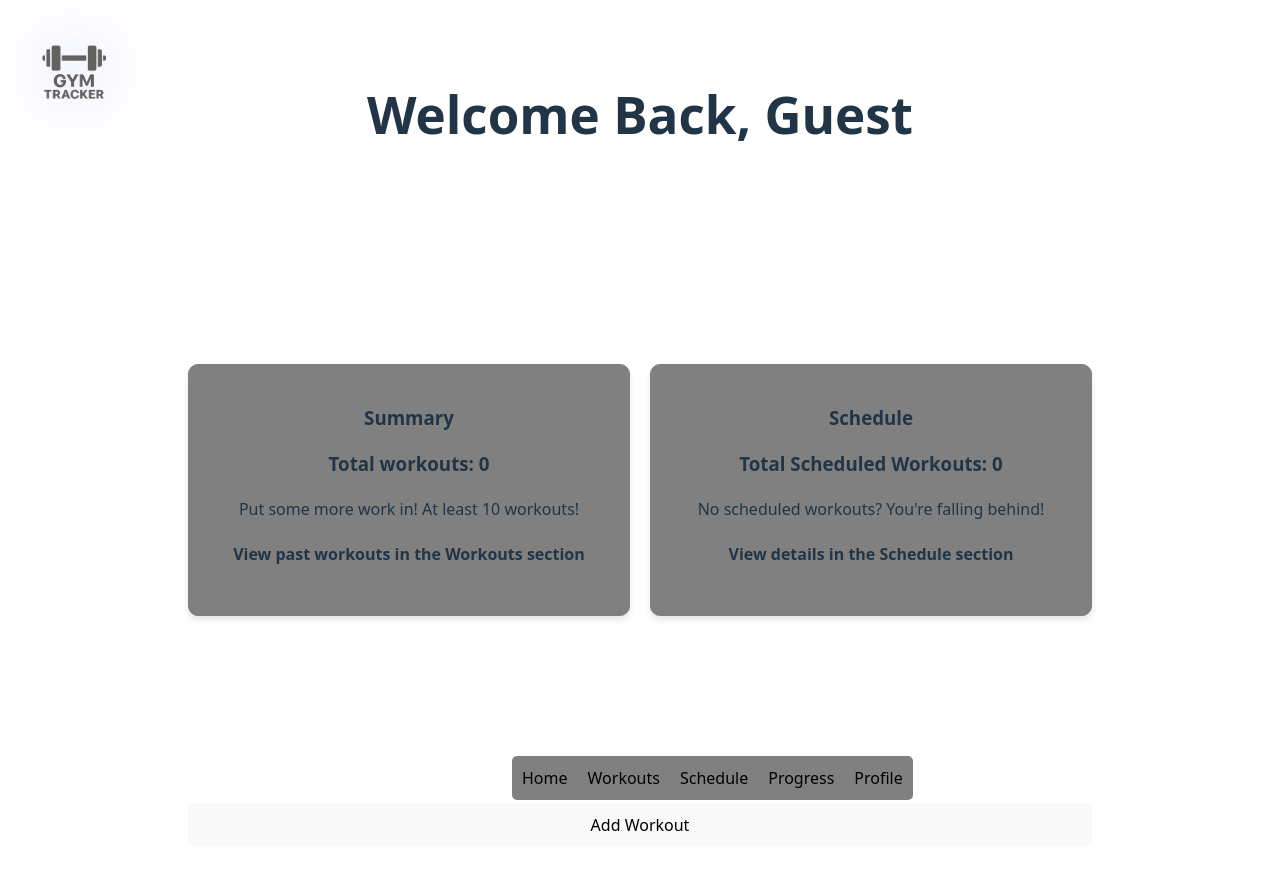
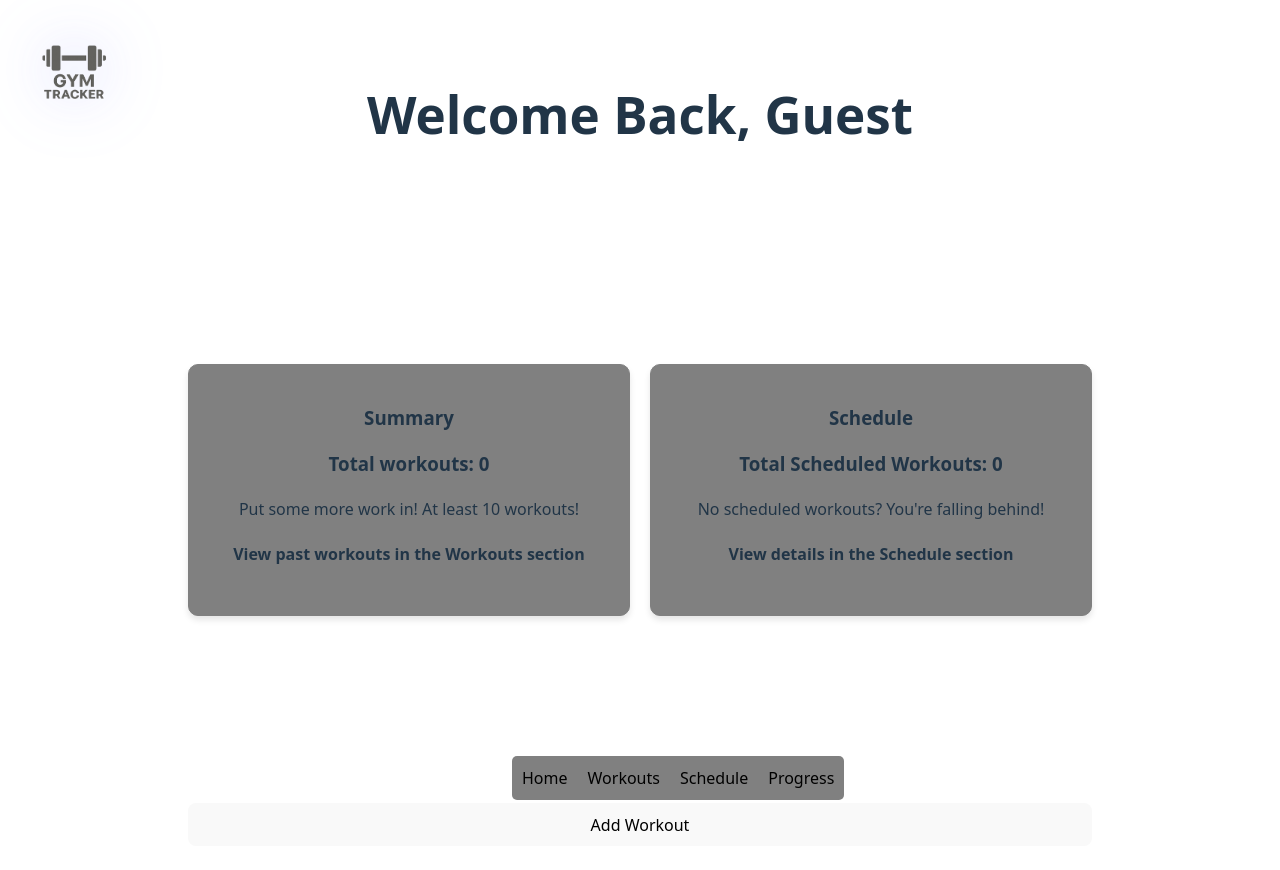
Before and after one commit to Ferdinand1267/Gym-Tracker, a React (Vite) app in the folder frontend/: page /home in a window 1280 px wide. Shown: the top 870 px of the page. Built offline with nearby package versions, Linux system fonts and the light colour scheme; no server answers.

Commit message:
small edits

```diff
--- a/frontend/src/App.tsx
+++ b/frontend/src/App.tsx
@@ -22,7 +22,7 @@ const App = () => {
           <Route path="/schedule" element={<Schedule />} />
           <Route path="/workouts" element={<Workouts />} />
           <Route path="/progress" element={<Progress />} />
-          <Route path="/profile" element={<Profile />} />
+
         </Routes>
       </BrowserRouter>
     </>
--- a/frontend/src/NavBar.tsx
+++ b/frontend/src/NavBar.tsx
@@ -8,7 +8,7 @@ const NavBar = () => {
                     <NavLink to="/workouts" className="navbutton">Workouts</NavLink>
                     <NavLink to="/schedule" className="navbutton">Schedule</NavLink>
                     <NavLink to="/progress" className="navbutton">Progress</NavLink>
-                    <NavLink to="/profile" className="navbutton">Profile</NavLink>
+
         </nav>
     );
 };
```
